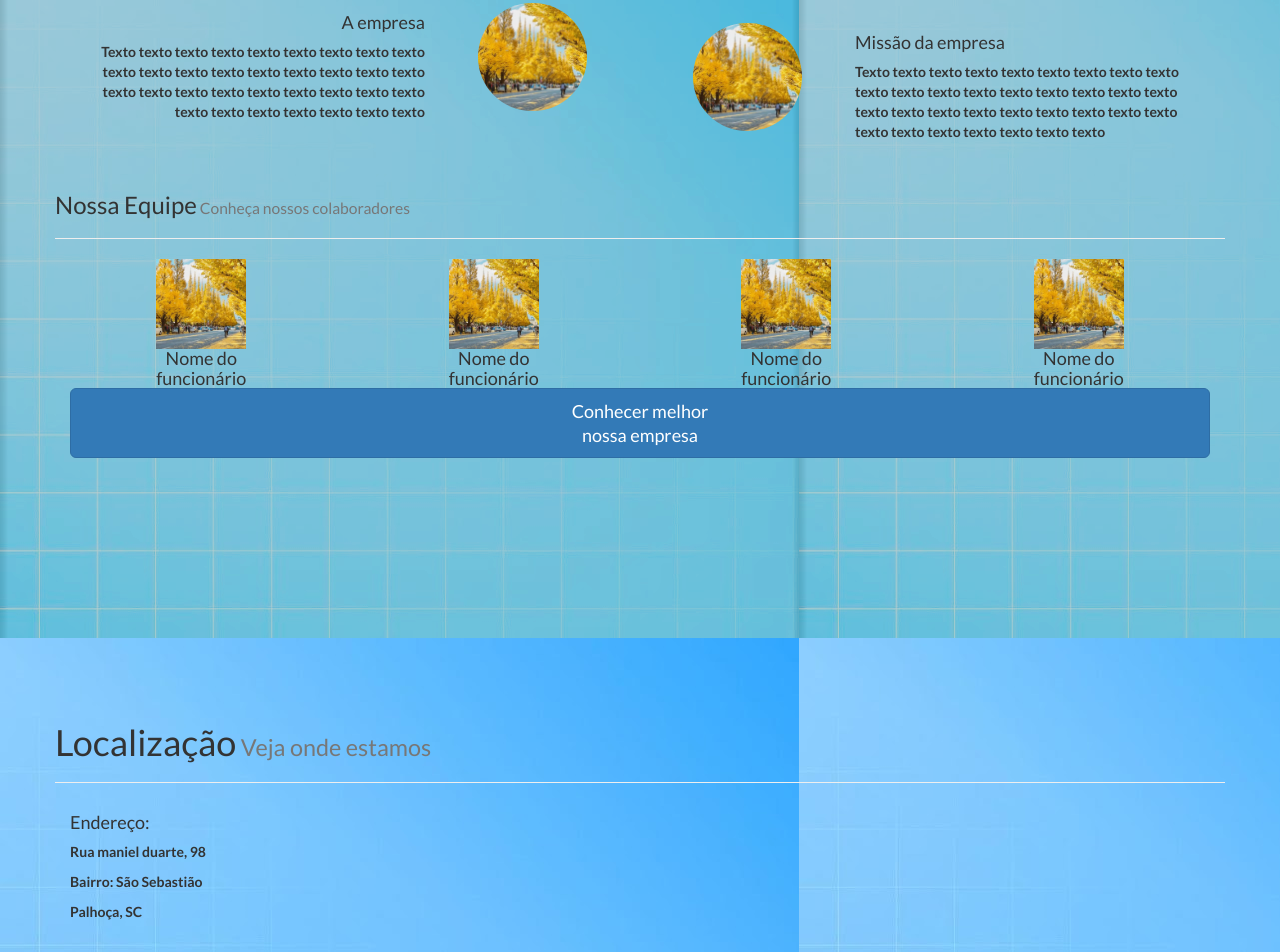
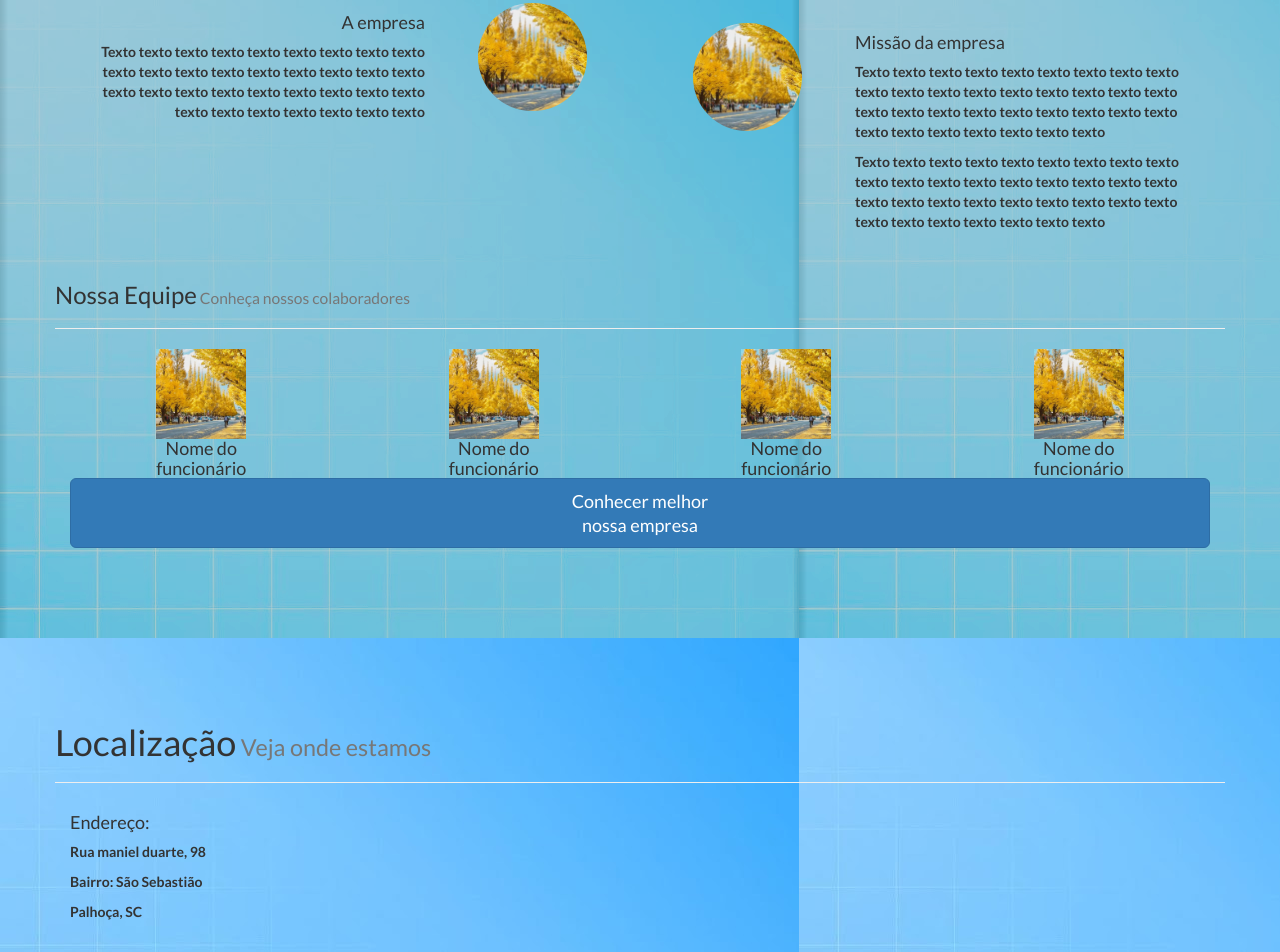
Before and after one commit to mauriciomaurino/Cursos-de-TI, a plain HTML site: page Bootstrap 3/Projeto Prático/index.html in a window 1280 px wide. Shown: the part 2624-3576 px from the top of the page. Drawn offline with nearby package versions, Linux system fonts and the light colour scheme; grey boxes are pictures that could not be loaded.

Commit message:
atualização do Bootstrap 3

```diff
--- a/Bootstrap 3/Projeto Prático/index.html
+++ b/Bootstrap 3/Projeto Prático/index.html
@@ -164,6 +164,7 @@
                     <div class="col-md-8 text-left">
                         <h4>Missão da empresa</h4>
                         <p>Texto texto texto texto texto texto texto texto texto texto texto texto texto texto texto texto texto texto texto texto texto texto texto texto texto texto texto texto texto texto texto texto texto texto </p>
+                        <p>Texto texto texto texto texto texto texto texto texto texto texto texto texto texto texto texto texto texto texto texto texto texto texto texto texto texto texto texto texto texto texto texto texto texto </p>
                     </div>
                 </div>
             </div>
```
